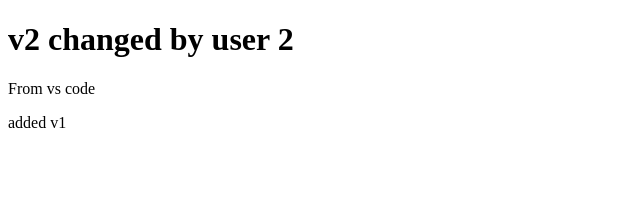
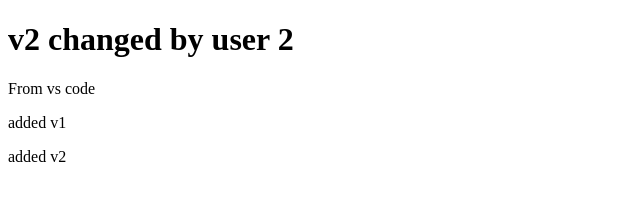
Before and after one commit to murtazeventible/01_learn_git, a plain HTML site: page index.html in a window 1280 px wide. Shown: the full height of the page, 0-640 px from the left. Drawn offline with Linux system fonts and the light colour scheme.

Commit message:
added v2

```diff
--- a/index.html
+++ b/index.html
@@ -9,5 +9,6 @@
     <h1>v2 changed by user 2</h1>
     <p>From vs code</p>
     <p>added v1</p>
+    <p>added v2</p>
 </body>
 </html>
```
